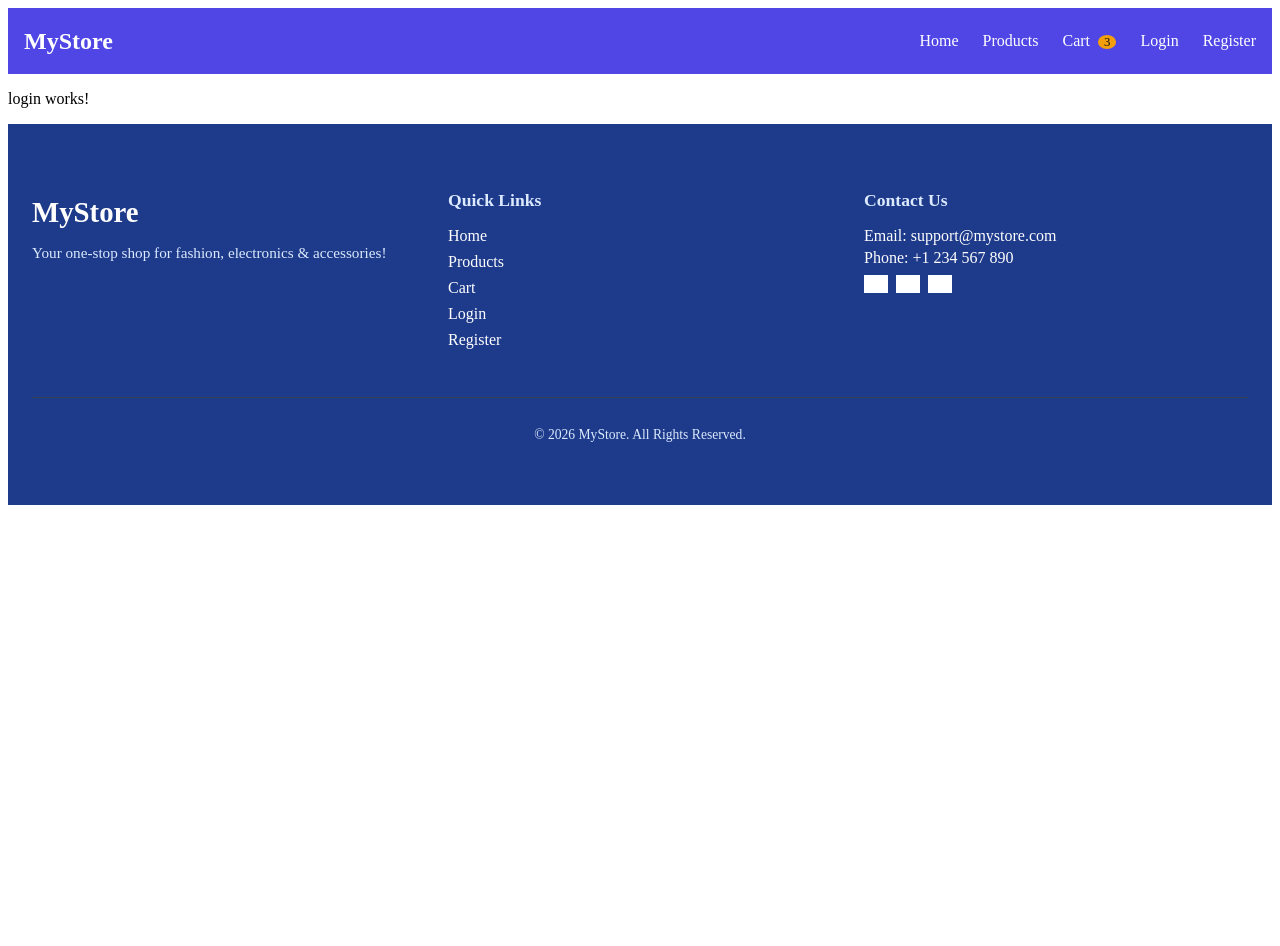
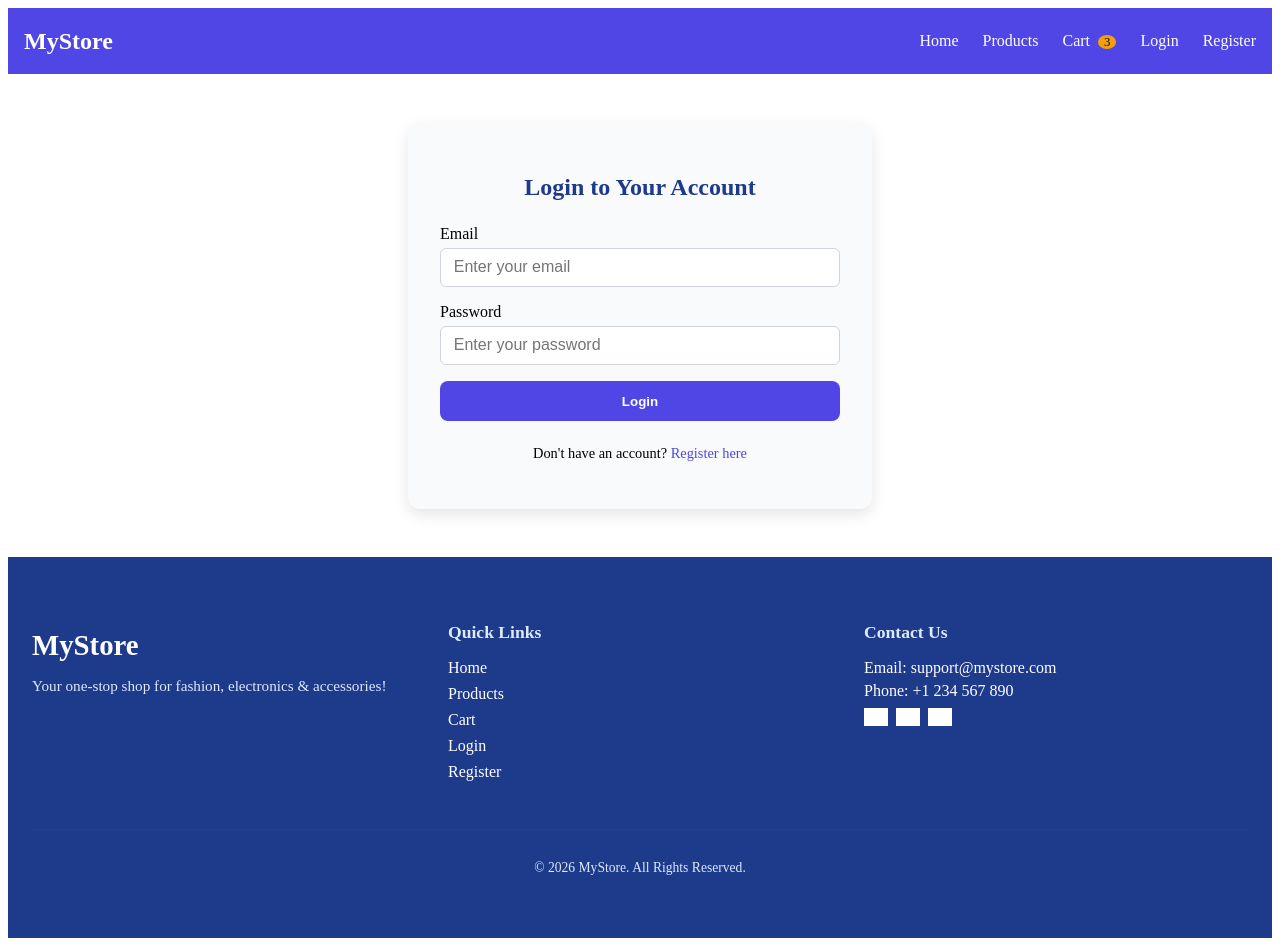
Before and after one commit to Joemol223/ng-ecommerce-app, an Angular app: page /login in a window 1280 px wide. Before the commit the page ends 800 px from the top, so only its background shows below. Built offline with nearby package versions, Linux system fonts and the light colour scheme; grey boxes are pictures that could not be loaded.

Commit message:
feat: Add login and registration forms with validation and styling

```diff
--- a/src/app/pages/auth/login/login.css
+++ b/src/app/pages/auth/login/login.css
@@ -0,0 +1,73 @@
+.login-container {
+  max-width: 400px;
+  margin: 3rem auto;
+  padding: 2rem;
+  background-color: #f9fafb;
+  border-radius: 12px;
+  box-shadow: 0 6px 15px rgba(0,0,0,0.1);
+  text-align: center;
+
+  h2 {
+    margin-bottom: 1.5rem;
+    color: #1e3a8a;
+  }
+
+  form {
+    display: flex;
+    flex-direction: column;
+    gap: 1rem;
+
+    .form-group {
+      display: flex;
+      flex-direction: column;
+      text-align: left;
+
+      label {
+        margin-bottom: 0.3rem;
+        font-weight: 500;
+      }
+
+      input {
+        padding: 0.6rem 0.8rem;
+        border-radius: 6px;
+        border: 1px solid #d1d5db;
+        font-size: 1rem;
+        transition: border 0.3s;
+
+        &:focus {
+          outline: none;
+          border-color: #4f46e5;
+        }
+      }
+
+      .error {
+        color: #dc2626;
+        font-size: 0.85rem;
+        margin-top: 0.2rem;
+      }
+    }
+
+    .btn-submit {
+      padding: 0.8rem 1rem;
+      background-color: #4f46e5;
+      color: #fff;
+      border: none;
+      border-radius: 8px;
+      font-weight: bold;
+      cursor: pointer;
+      transition: background-color 0.3s;
+      &:hover { background-color: #3730a3; }
+    }
+
+    .register-link {
+      font-size: 0.9rem;
+      margin-top: 0.5rem;
+      a { color: #4f46e5; text-decoration: none; &:hover { text-decoration: underline; } }
+    }
+  }
+
+  @media(max-width: 480px) {
+    margin: 2rem 1rem;
+    padding: 1.5rem;
+  }
+}
--- a/src/app/pages/auth/login/login.html
+++ b/src/app/pages/auth/login/login.html
@@ -1 +1,29 @@
-<p>login works!</p>
+<div class="login-container">
+  <h2>Login to Your Account</h2>
+
+  <form [formGroup]="loginForm" (ngSubmit)="onSubmit()">
+
+    <!-- Email -->
+    <div class="form-group">
+      <label for="email">Email</label>
+      <input id="email" type="email" formControlName="email" placeholder="Enter your email">
+      <div class="error" *ngIf="submitted && f['email'].errors">
+        <span *ngIf="f['email'].errors?.['required']">Email is required</span>
+        <span *ngIf="f['email'].errors?.['email']">Invalid email format</span>
+      </div>
+    </div>
+
+    <!-- Password -->
+    <div class="form-group">
+      <label for="password">Password</label>
+      <input id="password" type="password" formControlName="password" placeholder="Enter your password">
+      <div class="error" *ngIf="submitted && f['password'].errors">
+        <span *ngIf="f['password'].errors?.['required']">Password is required</span>
+      </div>
+    </div>
+
+    <button type="submit" class="btn-submit">Login</button>
+
+    <p class="register-link">Don't have an account? <a routerLink="/register">Register here</a></p>
+  </form>
+</div>
--- a/src/app/pages/auth/login/login.ts
+++ b/src/app/pages/auth/login/login.ts
@@ -1,11 +1,34 @@
+import { CommonModule } from '@angular/common';
 import { Component } from '@angular/core';
+import { ReactiveFormsModule,FormBuilder, FormGroup, Validators } from '@angular/forms';
+import { RouterModule } from '@angular/router';
 
 @Component({
   selector: 'app-login',
-  imports: [],
+  imports: [CommonModule,ReactiveFormsModule,RouterModule],
   templateUrl: './login.html',
   styleUrl: './login.css',
 })
 export class Login {
+ loginForm: FormGroup;
+  submitted = false;
 
+  constructor(private fb: FormBuilder) {
+    this.loginForm = this.fb.group({
+      email: ['', [Validators.required, Validators.email]],
+      password: ['', Validators.required]
+    });
+  }
+
+  get f() { return this.loginForm.controls; }
+
+  onSubmit() {
+    this.submitted = true;
+    if (this.loginForm.valid) {
+      console.log('Login Data:', this.loginForm.value);
+      alert('Login Successful!');
+      this.loginForm.reset();
+      this.submitted = false;
+    }
+  }
 }
--- a/src/app/pages/auth/register/register.css
+++ b/src/app/pages/auth/register/register.css
@@ -0,0 +1,73 @@
+.register-container {
+  max-width: 400px;
+  margin: 3rem auto;
+  padding: 2rem;
+  background-color: #f9fafb;
+  border-radius: 12px;
+  box-shadow: 0 6px 15px rgba(0,0,0,0.1);
+  text-align: center;
+
+  h2 {
+    margin-bottom: 1.5rem;
+    color: #1e3a8a;
+  }
+
+  form {
+    display: flex;
+    flex-direction: column;
+    gap: 1rem;
+
+    .form-group {
+      display: flex;
+      flex-direction: column;
+      text-align: left;
+
+      label {
+        margin-bottom: 0.3rem;
+        font-weight: 500;
+      }
+
+      input {
+        padding: 0.6rem 0.8rem;
+        border-radius: 6px;
+        border: 1px solid #d1d5db;
+        font-size: 1rem;
+        transition: border 0.3s;
+
+        &:focus {
+          outline: none;
+          border-color: #4f46e5;
+        }
+      }
+
+      .error {
+        color: #dc2626;
+        font-size: 0.85rem;
+        margin-top: 0.2rem;
+      }
+    }
+
+    .btn-submit {
+      padding: 0.8rem 1rem;
+      background-color: #4f46e5;
+      color: #fff;
+      border: none;
+      border-radius: 8px;
+      font-weight: bold;
+      cursor: pointer;
+      transition: background-color 0.3s;
+      &:hover { background-color: #3730a3; }
+    }
+
+    .login-link {
+      font-size: 0.9rem;
+      margin-top: 0.5rem;
+      a { color: #4f46e5; text-decoration: none; &:hover { text-decoration: underline; } }
+    }
+  }
+
+  @media(max-width: 480px) {
+    margin: 2rem 1rem;
+    padding: 1.5rem;
+  }
+}
--- a/src/app/pages/auth/register/register.html
+++ b/src/app/pages/auth/register/register.html
@@ -1 +1,50 @@
-<p>register works!</p>
+<div class="register-container">
+  <h2>Create Your Account</h2>
+
+  <form [formGroup]="registerForm" (ngSubmit)="onSubmit()">
+
+<!-- Name -->
+<div class="form-group">
+  <label for="name">Full Name</label>
+  <input id="name" type="text" formControlName="name" placeholder="Enter your name">
+  <div class="error" *ngIf="submitted && f['name'].errors">
+    <span *ngIf="f['name'].errors?.['required']">Name is required</span>
+  </div>
+</div>
+
+<!-- Email -->
+<div class="form-group">
+  <label for="email">Email</label>
+  <input id="email" type="email" formControlName="email" placeholder="Enter your email">
+  <div class="error" *ngIf="submitted && f['email'].errors">
+    <span *ngIf="f['email'].errors?.['required']">Email is required</span>
+    <span *ngIf="f['email'].errors?.['email']">Invalid email format</span>
+  </div>
+</div>
+
+<!-- Password -->
+<div class="form-group">
+  <label for="password">Password</label>
+  <input id="password" type="password" formControlName="password" placeholder="Enter password">
+  <div class="error" *ngIf="submitted && f['password'].errors">
+    <span *ngIf="f['password'].errors?.['required']">Password is required</span>
+    <span *ngIf="f['password'].errors?.['minlength']">Password must be at least 6 characters</span>
+  </div>
+</div>
+
+<!-- Confirm Password -->
+<div class="form-group">
+  <label for="confirmPassword">Confirm Password</label>
+  <input id="confirmPassword" type="password" formControlName="confirmPassword" placeholder="Confirm password">
+  <div class="error" *ngIf="submitted && (f['confirmPassword'].errors || registerForm.errors?.['mismatch'])">
+    <span *ngIf="f['confirmPassword'].errors?.['required']">Confirm password is required</span>
+    <span *ngIf="registerForm.errors?.['mismatch']">Passwords do not match</span>
+  </div>
+</div>
+
+
+    <button type="submit" class="btn-submit">Register</button>
+
+    <p class="login-link">Already have an account? <a routerLink="/login">Login here</a></p>
+  </form>
+</div>
--- a/src/app/pages/auth/register/register.ts
+++ b/src/app/pages/auth/register/register.ts
@@ -1,11 +1,43 @@
+import { CommonModule } from '@angular/common';
 import { Component } from '@angular/core';
+import { FormBuilder, FormGroup, Validators, ReactiveFormsModule } from '@angular/forms';
+import { RouterModule } from '@angular/router';
 
 @Component({
   selector: 'app-register',
-  imports: [],
+  imports: [ReactiveFormsModule,RouterModule,CommonModule],
   templateUrl: './register.html',
   styleUrl: './register.css',
 })
 export class Register {
+  registerForm: FormGroup;
+  submitted = false;
 
+  constructor(private fb: FormBuilder) {
+    this.registerForm = this.fb.group({
+      name: ['', Validators.required],
+      email: ['', [Validators.required, Validators.email]],
+      password: ['', [Validators.required, Validators.minLength(6)]],
+      confirmPassword: ['', Validators.required]
+    }, { validator: this.passwordMatch });
+  }
+
+  // Custom validator to match passwords
+  passwordMatch(group: FormGroup) {
+    const pass = group.get('password')?.value;
+    const confirm = group.get('confirmPassword')?.value;
+    return pass === confirm ? null : { mismatch: true };
+  }
+
+  get f() { return this.registerForm.controls; }
+
+  onSubmit() {
+    this.submitted = true;
+    if (this.registerForm.valid) {
+      console.log('Form Data:', this.registerForm.value);
+      alert('Registration Successful!');
+      this.registerForm.reset();
+      this.submitted = false;
+    }
+  }
 }
```
